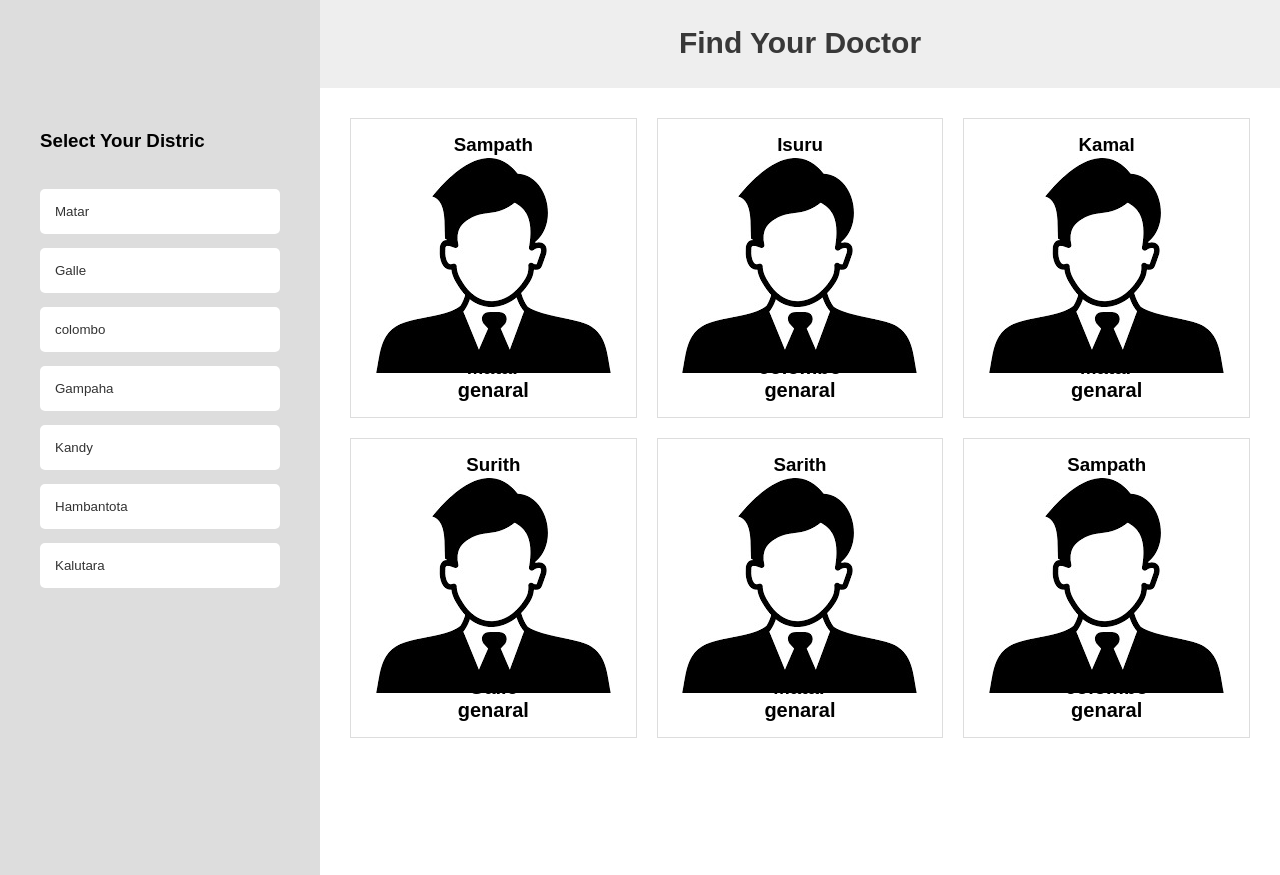
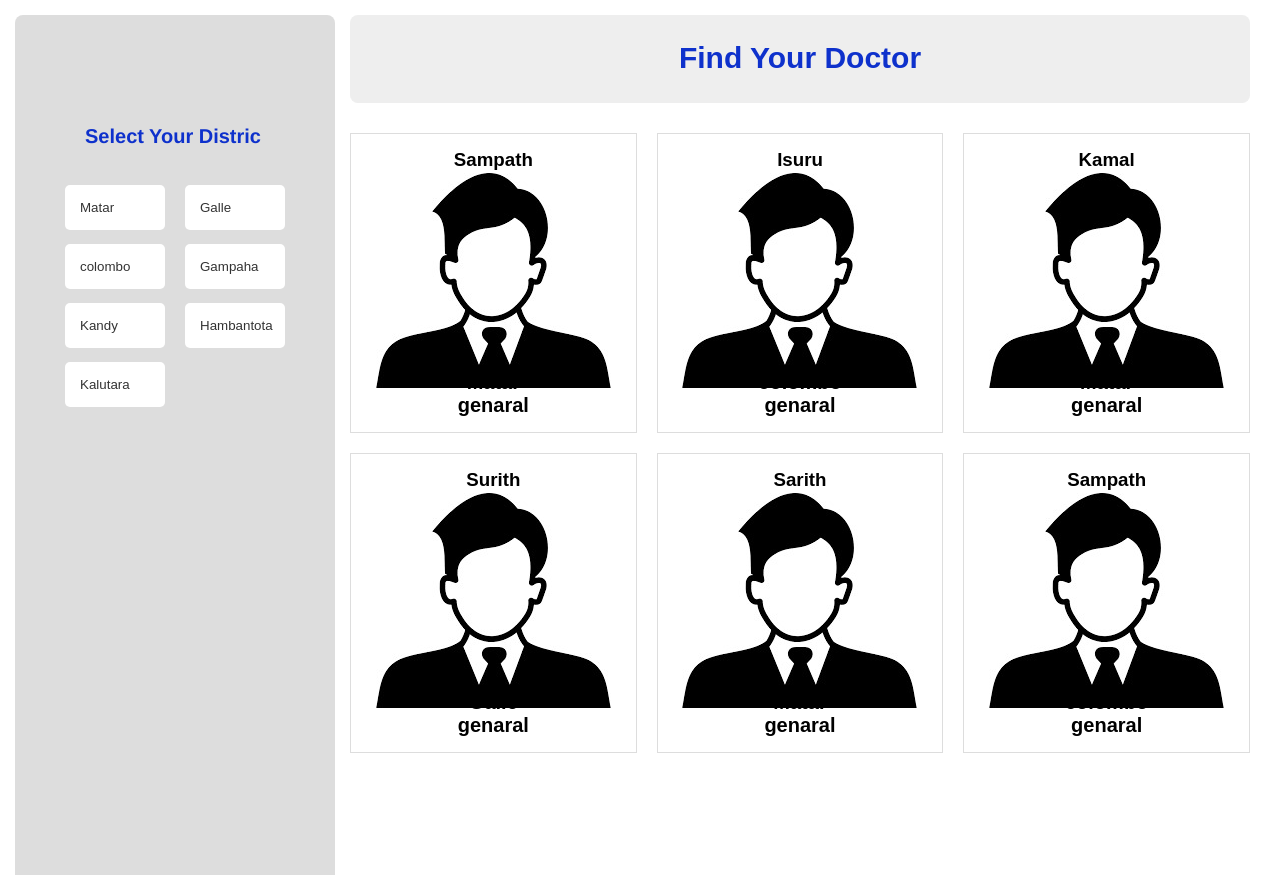
Before and after one commit to Chanukaisuru/Doc-Finder, a PHP site: page /select_doctor.html in a window 1280 px wide. Run offline with PHP 8.4, Linux system fonts and the light colour scheme; style sheets or scripts are compiled from the project's sources.

Commit message:
# change some css part in select_doctor.css

```diff
--- a/resources/css/select_doctor.css
+++ b/resources/css/select_doctor.css
@@ -3,18 +3,22 @@
     padding: 0;
     box-sizing: border-box;
     font-family: 'poppins', sans-serif;
+
 }
 
 .container {
     display: flex;
+    margin: 15px 15px 15px;
+
 }
 
 .sidebar {
     width: 25%;
     height: 100vh;
-    padding: 50px 0;
     background-color: #ddd;
     position: fixed;
+    border-radius: 8px;
+
 }
 
 .distric_filter {
@@ -23,9 +27,41 @@
 }
 
 .distric_filter h3 {
-    margin-bottom: 30px;
+    margin: 30px 30px;
+    color: #0e31cc;
+    font-family: 'Franklin Gothic Medium', 'Arial Narrow', Arial, sans-serif;
+    font-size: 20px;
+
 }
 
+.fil-p {
+    padding: 15px 15px;
+    background-color: rgb(255, 255, 255);
+    margin: 7px 10px;
+    cursor: pointer;
+    color: #333;
+    text-align: justify;
+    width: 100px; /* Ensure button takes full width */
+
+}
+
+.fil-p:hover {
+    color: rgb(79, 52, 231);
+    background-color: #aaa;
+}
+
+button {
+    width:100px;
+    position: relative;
+    border: none;
+    border-radius: 5px;
+    background-color: #aaa;
+    padding: 7px 25px;
+    cursor: pointer;
+    color: wheat;
+
+
+}
 .content {
     width: 75%;
     position: absolute;
@@ -33,6 +69,7 @@
 }
 
 .header {
+    margin: 0 30px;
     display: flex;
     align-items: center;
     justify-content: center;
@@ -40,37 +77,13 @@
     border-bottom: 1px solid #eee;
     color: #383838;
     background-color: #eee;
+    border-radius: 8px;
 }
 
 .header p {
     font-size: 30px;
     font-weight: bold;
-}
-
-.fil-p {
-    padding: 15px 15px;
-    background-color: white;
-    margin: 7px 0;
-    cursor: pointer;
-    color: #333;
-    text-align: justify;
-    width: 100%; /* Ensure button takes full width */
-}
-
-.fil-p:hover {
-    color: orangered;
-    background-color: #aaa;
-}
-
-button {
-    width: 100%;
-    position: relative;
-    border: none;
-    border-radius: 5px;
-    background-color: #aaa;
-    padding: 7px 25px;
-    cursor: pointer;
-    color: wheat;
+    color: #0e31cc;
 }
 
 #root{
```
